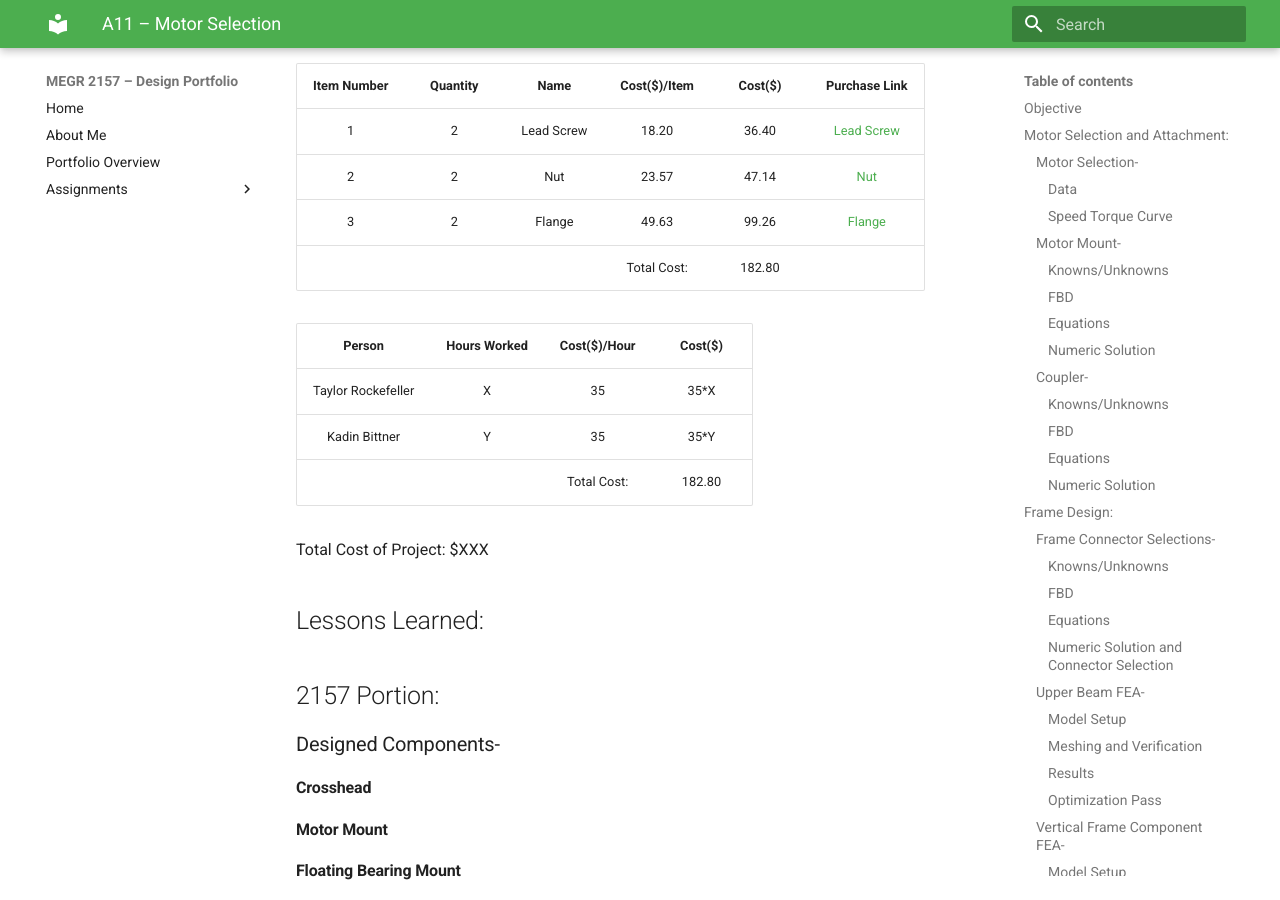
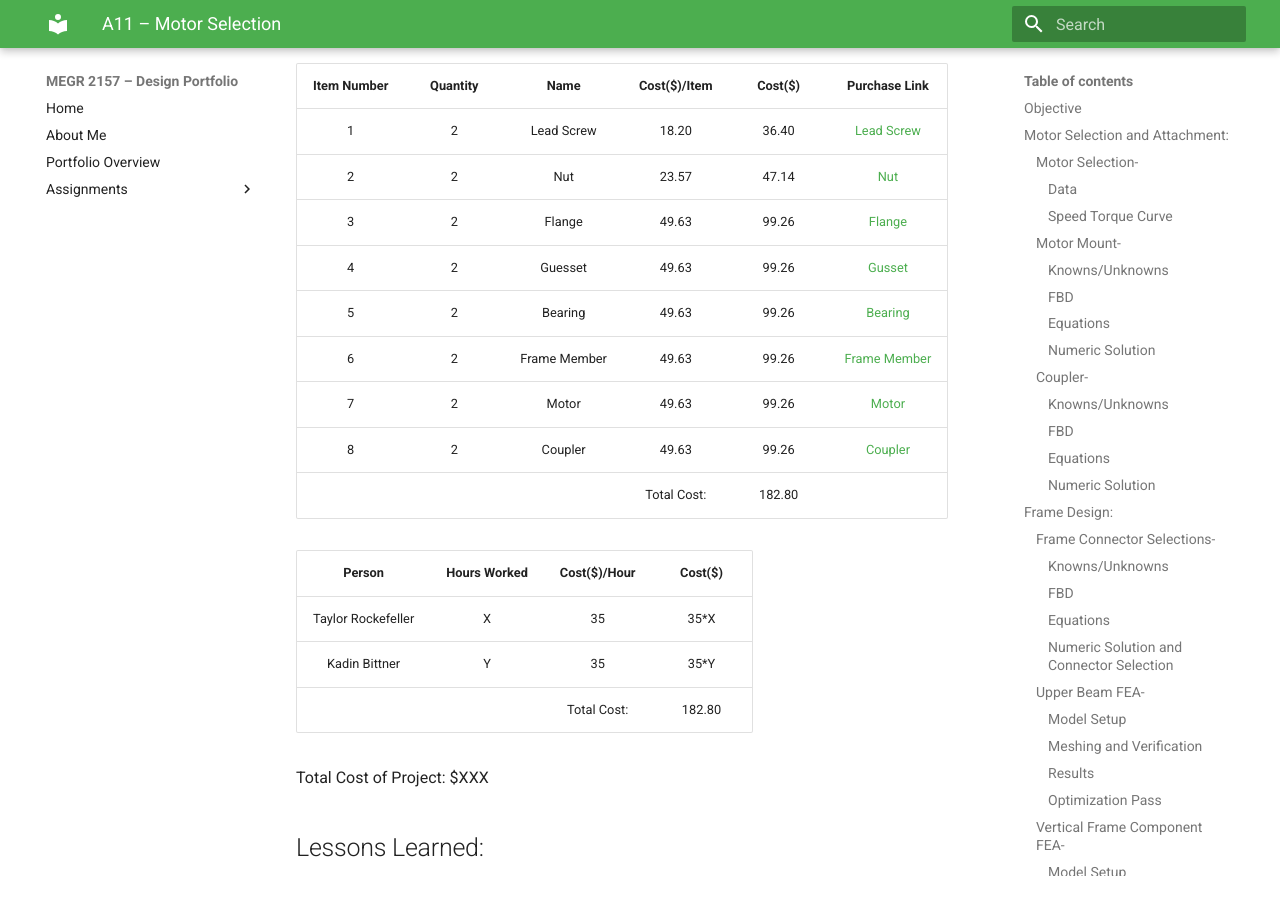
Before and after one commit to Taylor-Rockefeller-Portfolio/megr2157-portfolio, an MkDocs documentation site: the page built from docs/assignments/a11/index.md, in a window 1280 px wide and 900 px high, scrolled down 13579 px. Built offline with MkDocs 1.6.1 and Material for MkDocs 9.7.7, drawn with Linux system fonts in a browser that asks for light colours.

Commit message:
Add new components and costs to assignment index

```diff
--- a/docs/assignments/a11/index.md
+++ b/docs/assignments/a11/index.md
@@ -135,6 +135,11 @@ Brief discussion of load path and any observed twisting/warping tendencies
 | 1 | 2 | Lead Screw | 18.20 | 36.40 | [Lead Screw](https://www.roton.com/product/acme-steel-screw-right-59284/) |
 | 2 | 2 | Nut | 23.57 | 47.14 | [Nut](https://www.roton.com/product/acme-bronze-threaded-mount-nut-right-90222/) |
 | 3 | 2 | Flange | 49.63 | 99.26 | [Flange](https://www.roton.com/product/flange-steel-flange-89838/) |
+| 4 | 2 | Guesset | 49.63 | 99.26 | [Gusset](http://8020.net/40-4334.html) |
+| 5 | 2 | Bearing | 49.63 | 99.26 | [Bearing](https://www.traceparts.com/en/product/motion-industries-radialdeep-groove-ball-bearing-6082rsh?CatalogPath=TRACEPARTS:TP01002001001002&Product=90-06092022-035185) |
+| 6 | 2 | Frame Member | 49.63 | 99.26 | [Frame Member](https://8020.net/40-4080.html) |
+| 7 | 2 | Motor | 49.63 | 99.26 | [Motor](http://www.moonsindustries.com/p/nema-23-high-precision-hybrid-stepper-motors/ms23haap4200-000004611110015320) |
+| 8 | 2 | Coupler | 49.63 | 99.26 | [Coupler](http://www.mcmaster.com/6446K782) |
 |  |  |  | Total Cost: | 182.80 |  |
 
 | Person | Hours Worked | Cost($)/Hour | Cost($) |
```
